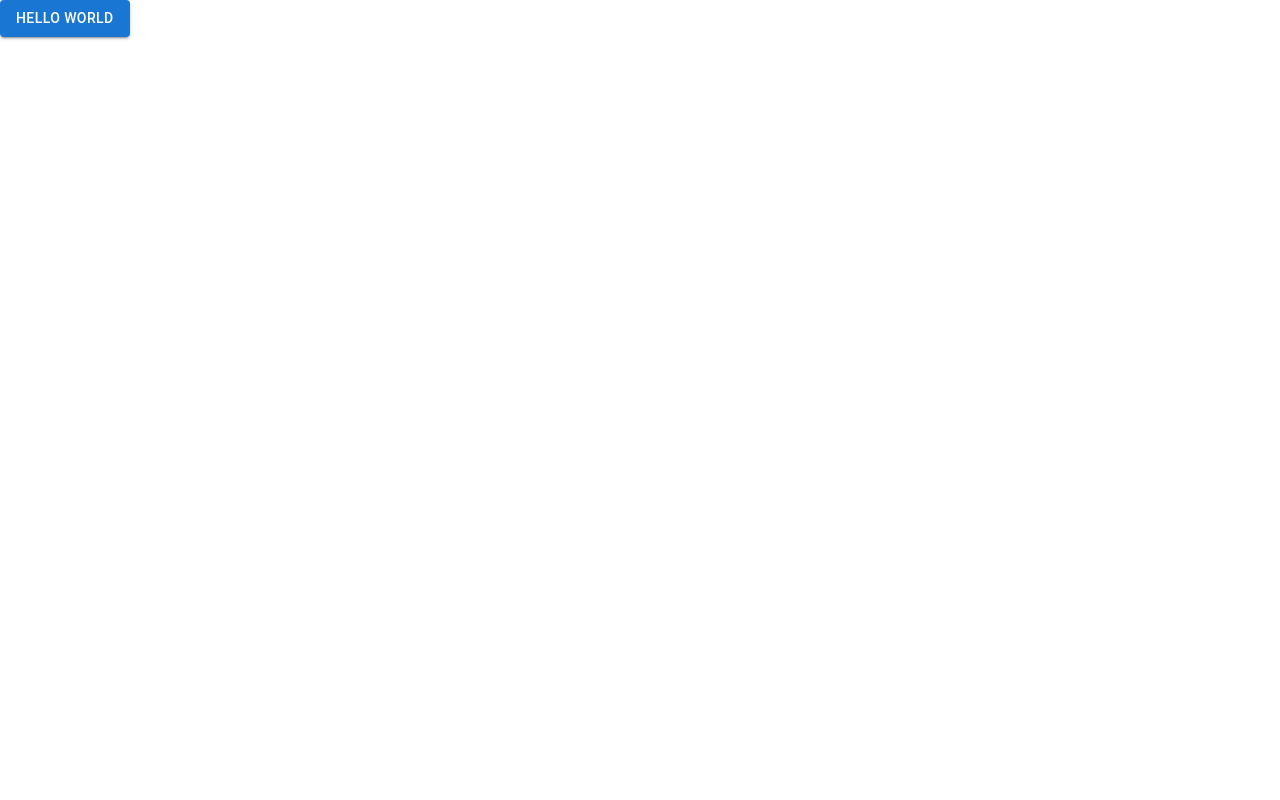
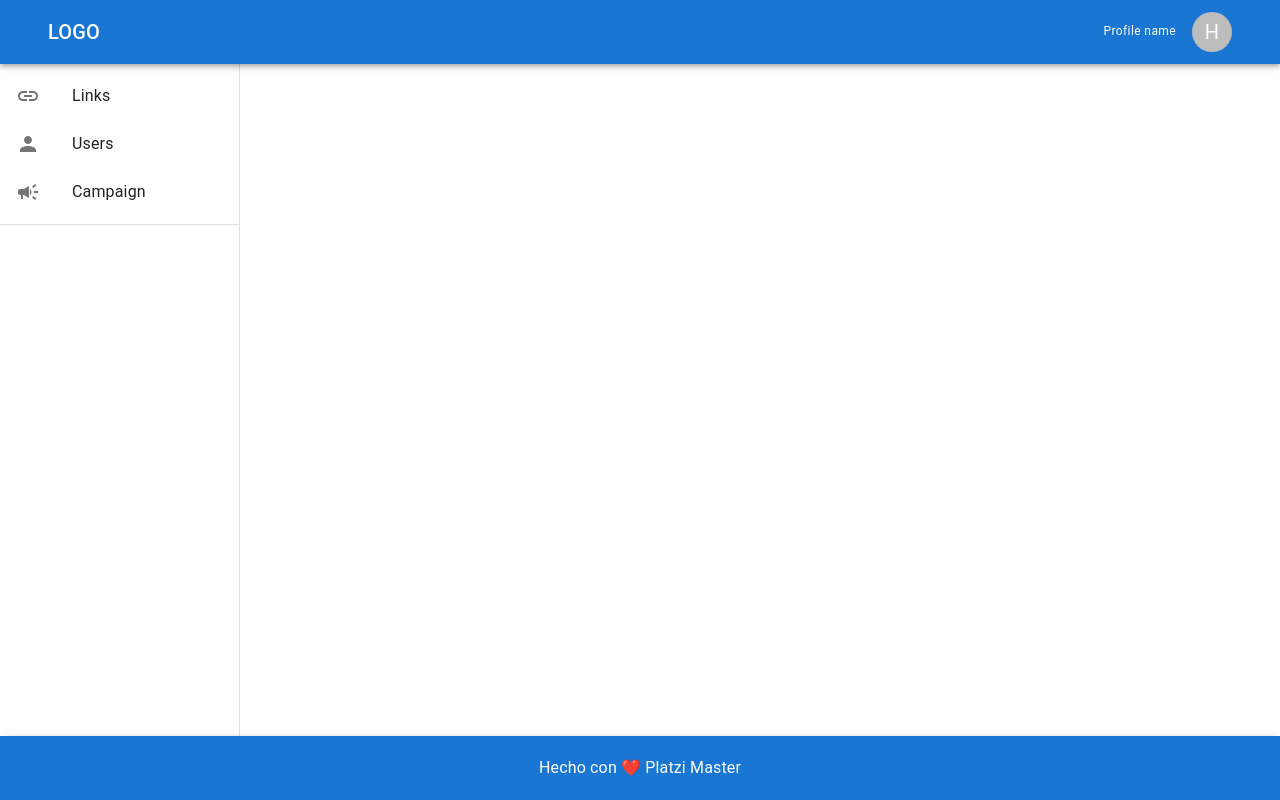
Before and after one commit to platzily/platzily-admin, a Next.js app in the folder packages/web/: page / in a window 1280 px wide. Built offline with nearby package versions, Linux system fonts and the light colour scheme.

Commit message:
[feature-32] - Added Layout for Layout Dashboard

```diff
--- /dev/null
+++ b/packages/web/components/Layout.tsx
@@ -0,0 +1,20 @@
+import Header from "./Header";
+import Footer from "./Footer";
+import SideBar from "./Sidebar";
+
+type Props = {
+  children: JSX.Element;
+};
+
+const Layout = ({ children }: Props) => {
+  return (
+    <div>
+      <Header />
+      <SideBar />
+      {children}
+      <Footer />
+    </div>
+  );
+};
+
+export default Layout;
--- /dev/null
+++ b/packages/web/components/styles/styles.css
@@ -0,0 +1,3 @@
+.content {
+  margin: 85px 0 0 280px;
+}
--- a/packages/web/pages/_app.tsx
+++ b/packages/web/pages/_app.tsx
@@ -1,10 +1,16 @@
 // import App from "next/app";
-import type { AppProps /*, AppContext */ } from 'next/app'
+import type { AppProps /*, AppContext */ } from "next/app";
+import Layout from "../components/Layout";
 
-import "../normalize.css"
+import "../normalize.css";
+import "../components/styles/styles.css";
 
 function MyApp({ Component, pageProps }: AppProps) {
-  return <Component {...pageProps} />
+  return (
+    <Layout>
+      <Component {...pageProps} />
+    </Layout>
+  );
 }
 
 // Only uncomment this method if you have blocking data requirements for
@@ -19,4 +25,4 @@ function MyApp({ Component, pageProps }: AppProps) {
 //   return { ...appProps }
 // }
 
-export default MyApp
+export default MyApp;
--- a/packages/web/pages/index.tsx
+++ b/packages/web/pages/index.tsx
@@ -1,7 +1,9 @@
-import Button from '@mui/material/Button';
+function HomePage() {
+  return (
+    <div className="content">
 
-function HomePage() {
-  return <Button variant="contained">Hello World</Button>
+    </div>
+  );
 }
 
-export default HomePage
+export default HomePage;
```
